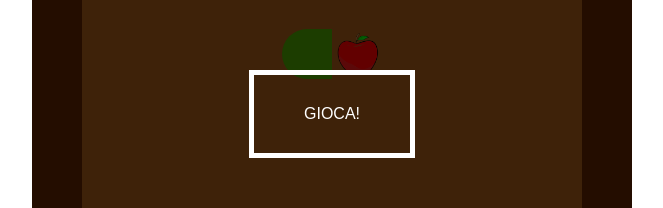
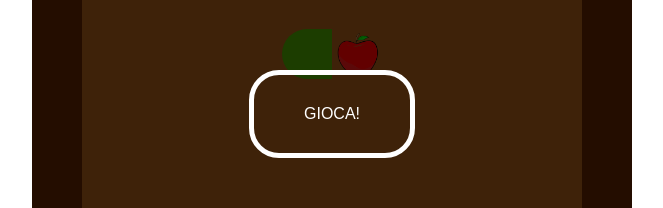
Before and after one commit to Leo9723/snake, a Vue app: page / in a window 1280 px wide. Shown: the part 229-437 px from the top of the page, without its empty margins (308-971 px from the left). Built offline with nearby package versions, Linux system fonts and the light colour scheme.

Commit message:
fix movimento e aggiunta img title

```diff
--- a/index.html
+++ b/index.html
@@ -2,10 +2,10 @@
 <html lang="en">
   <head>
     <meta charset="UTF-8" />
-    <link rel="icon" type="image/svg+xml" href="/vite.svg" />
+    <link rel="icon"  href="./public/snake.png" type="image/x-icon" />
     <meta name="viewport" content="width=device-width, initial-scale=1.0" />
     <link rel="stylesheet" href="https://cdnjs.cloudflare.com/ajax/libs/font-awesome/6.4.0/css/all.min.css" integrity="sha512-iecdLmaskl7CVkqkXNQ/ZH/XLlvWZOJyj7Yy7tcenmpD1ypASozpmT/E0iPtmFIB46ZmdtAc9eNBvH0H/ZpiBw==" crossorigin="anonymous" referrerpolicy="no-referrer" />
-    <title>Vite + Vue</title>
+    <title>Snake</title>
   </head>
   <body>
     <div id="app"></div>
--- a/src/App.vue
+++ b/src/App.vue
@@ -15,6 +15,7 @@ export default {
   },
   methods: {
     right(){
+      this.store.active = true
       clearTimeout(this.store.timeout)
       this.store.direction = "right"
       this.store.timeout = setInterval(() => {
@@ -32,6 +33,7 @@ export default {
         }, 250);
     },
     left(){
+      this.store.active = true
       clearTimeout(this.store.timeout)
       this.store.direction = "left"
       this.store.timeout = setInterval(() => {
@@ -57,6 +59,7 @@ export default {
         }, 250);
     },
     up(){
+      this.store.active = true
       clearTimeout(this.store.timeout)
       this.store.direction = "up"
       this.store.timeout = setInterval(() => {
@@ -80,6 +83,7 @@ export default {
           }, 250);
     },
     down(){
+      this.store.active = true
       clearTimeout(this.store.timeout)
       this.store.direction = "down"
       this.store.timeout = setInterval(() => {
--- a/src/components/AppGrid.vue
+++ b/src/components/AppGrid.vue
@@ -59,6 +59,7 @@ img {
 }
 span{
     border: 5px solid white;
+    border-radius: 30px;
     color: white;
     padding: 30px 50px;
     cursor: pointer;
@@ -88,7 +89,7 @@ span{
         justify-content: center;
         align-items: center;
         background-color: rgb(121, 67, 17);
-        transition: all 0.25s;
+        transition: all 0.20s;
     }
     .bkg-ok{
         background-color: rgb(54, 119, 0);
```
Also changed, not shown: public/snake.png (added).
